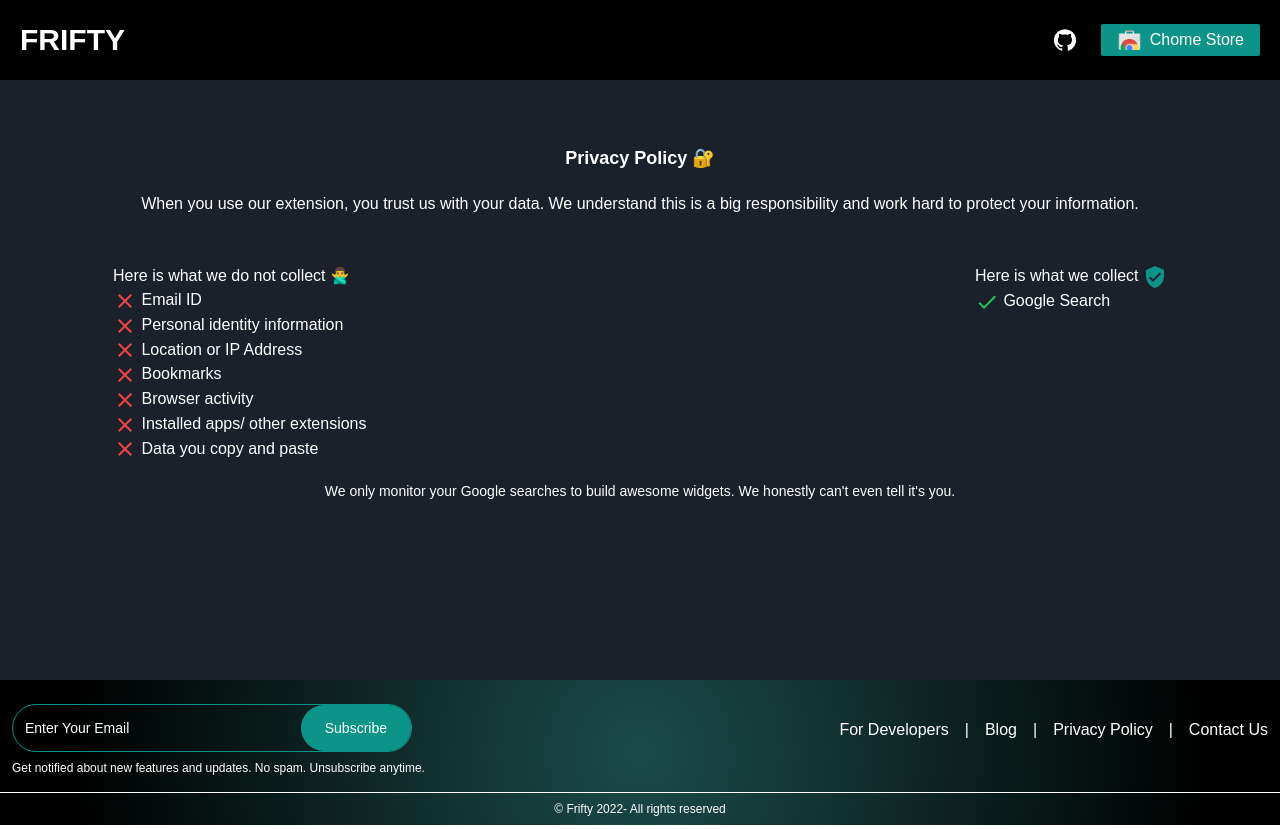
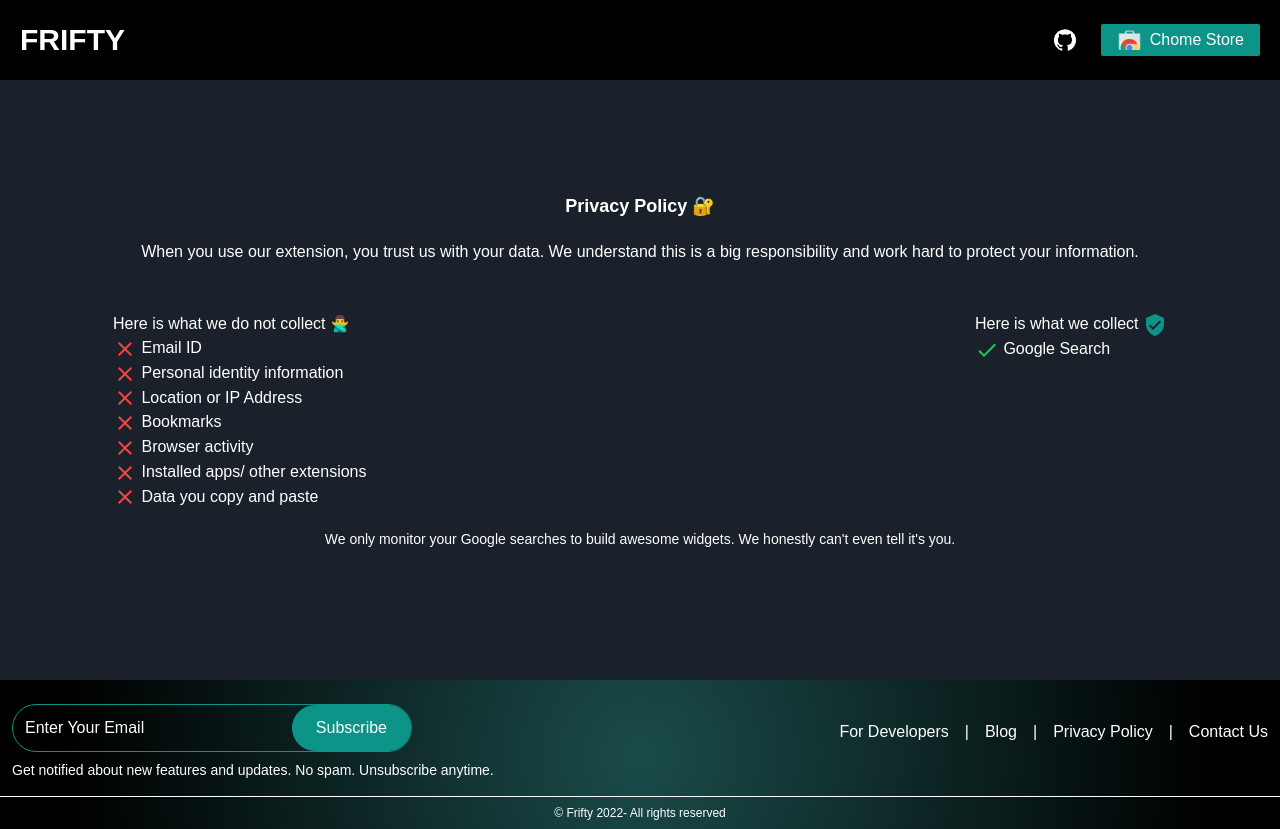
Before and after one commit to Meditatingpanda/landing-page, a Next.js app: page /privacy-policy in a window 1280 px wide. Built offline with nearby package versions, Linux system fonts and the light colour scheme.

Commit message:
footer fixed

```diff
--- a/components/Footer.js
+++ b/components/Footer.js
@@ -70,14 +70,14 @@ const Footer = () => {
             <div className="w-full flex-wrap flex items-center sm:justify-between justify-center border-white border-b-[1px]">
                 <span className='flex flex-col ml-3 mt-4 mb-4'>
                     <div className='h-12 rounded-l-full rounded-r-full overflow-hidden mb-2  sm:w-[25rem] w-full mt-2 flex  justify-between items-center  border-[1px] border-primary text-white text-base rounded-md '>
-                        <input placeholder="Enter Your Email" className="bg-transparent pl-3 placeholder:text-white w-[65%] placeholder:text-sm focus:outline-none " />
-                        <span onClick={() => setOpen2(true)} className="w-[45%] px-6  rounded-l-full flex justify-center items-center bg-primary text-white h-full sm:w-auto cursor-pointer text-sm">
+                        <input placeholder="Enter Your Email" className="bg-transparent pl-3 placeholder:text-white w-[65%] placeholder:text-sm xl:placeholder:text-base focus:outline-none " />
+                        <span onClick={() => setOpen2(true)} className="w-[45%] px-6  rounded-l-full flex justify-center items-center bg-primary text-white h-full sm:w-auto cursor-pointer text-sm xl:text-base">
                             Subscribe
                             {/* <ArrowCircleRightIcon sx={{ color: 'white', ml: 1 }} /> */}
                         </span>
 
                     </div>
-                    <p className='text-xs text-center'>Get notified about new features and updates. No spam. Unsubscribe anytime.</p>
+                    <p className='text-xs text-center xl:text-sm'>Get notified about new features and updates. No spam. Unsubscribe anytime.</p>
                     {/* <p className='text-xs text-center'>No spam. Unsubscribe anytime.</p> */}
                 </span>
                 <div className='flex flex-col mr-3'>
--- a/components/Privacy.js
+++ b/components/Privacy.js
@@ -17,7 +17,7 @@ const Privacy = ({ handleClose }) => {
     ]
     const list2 = ["Google Search"]
     return (
-        <div className='p-5   flex flex-col  gap-5 items-center   h-[85vh] pt-[9rem]  w-full text-white  bg-[#1A212A] '>
+        <div className='p-5   flex flex-col  gap-5 items-center   min-h-[85vh] pt-[7rem] xl:pt-[15%]  w-full text-white  bg-[#1A212A] '>
             <CloseIcon  className='text-white absolute cursor-pointer right-2 top-2' />
             <h1 className='text-center text-lg font-bold' >Privacy Policy 🔐</h1>
             <p className='text-center'>When you use our extension, you trust us with your data. We understand this is a big responsibility and work hard to protect your information.</p>
--- a/tailwind.config.js
+++ b/tailwind.config.js
@@ -11,7 +11,7 @@ module.exports = {
         md: '768px',
         br:'600px',
         lg: '976px',
-        xl: '1440px',
+        xl: '1200px',
       },
       colors: {
         'primary': '#0C9488',
```
Also changed, not shown: pages/privacy-policy.js (+8 -8 lines).
